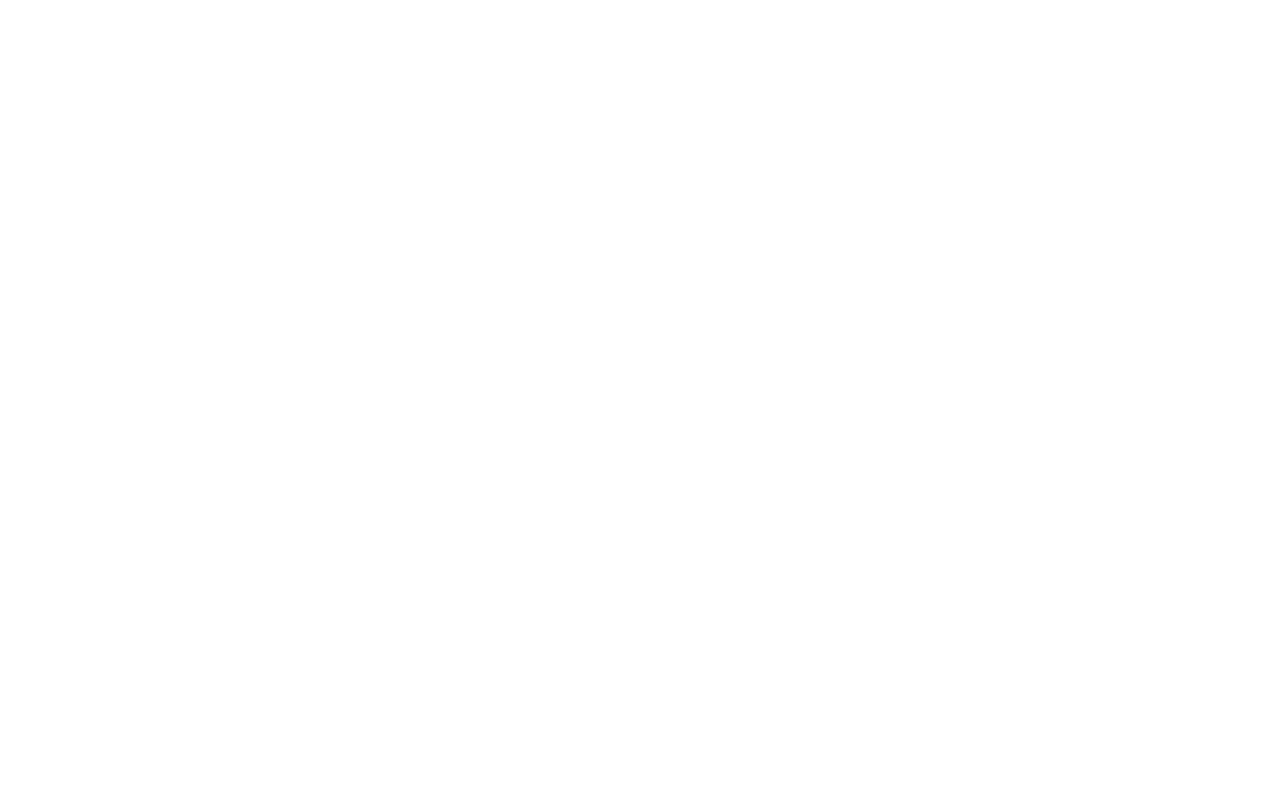
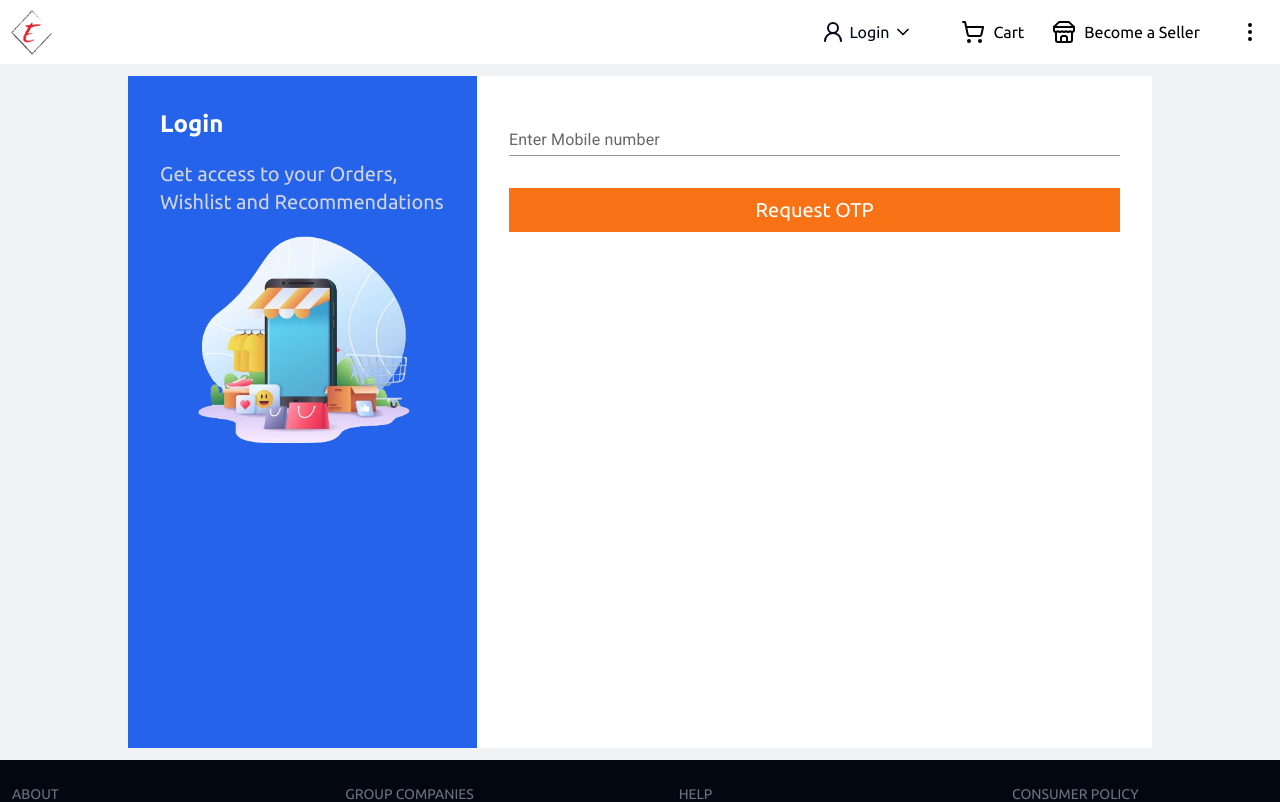
Before and after one commit to srirakeshv/Ecart, a React (Create React App) app: page /login in a window 1280 px wide. Before the commit this address had no page. Shown: the top 802 px of the page. Built offline with nearby package versions, Linux system fonts and the light colour scheme; no server answers.

Commit message:
loginpage added

```diff
--- a/src/App.js
+++ b/src/App.js
@@ -3,6 +3,7 @@ import { BrowserRouter, Route, Routes } from "react-router-dom";
 import HomePage from "./Pages/HomePage/HomePage";
 import ProductPage from "./Pages/ProductPage/ProductPage";
 import SignupPage from "./Pages/AuthenticationPage/SignupPage";
+import LoginPage from "./Pages/AuthenticationPage/LoginPage";
 
 function App() {
   return (
@@ -11,6 +12,7 @@ function App() {
         <Route path="/" element={<HomePage />} />
         <Route path="/ProductPage" element={<ProductPage />} />
         <Route path="/signup" element={<SignupPage />} />
+        <Route path="/login" element={<LoginPage />} />
       </Routes>
     </BrowserRouter>
   );
--- /dev/null
+++ b/src/Components/Authentication/Login.jsx
@@ -0,0 +1,172 @@
+import React, { useState, useEffect } from "react";
+import "tailwindcss/tailwind.css";
+import TextField from "@mui/material/TextField";
+import TransitionsSnackbar from "../Snackbar/SnackBar2";
+import countryCurrencyMapping from "../../ArrayList/CountryCurrency";
+import {
+  isPossiblePhoneNumber,
+  isValidPhoneNumber,
+  validatePhoneNumberLength,
+} from "libphonenumber-js";
+
+const Login = () => {
+  const [number, setNumber] = useState(""); //collecting number and upadating
+  const [countryCode, setCountryCode] = useState(""); //setting country code
+  const [userLocation, setUserLocation] = useState(null); //finding and setting user location
+  const [phoneCode, setPhoneCode] = useState(""); //phone code of country
+  const [active, setActive] = useState(false); //setting phone code active
+  const [valid, setValid] = useState(""); //checking valid or not
+  const [defaultActive, setDefaultActive] = useState(true); //setting default page false
+  const [otpActive, setOtpActive] = useState(false); // setting otp page active
+
+  //fetching user location for updating the price rates of the products
+  useEffect(() => {
+    const fetchUserLocation = () => {
+      navigator.geolocation.getCurrentPosition(
+        (position) => {
+          setUserLocation({
+            latitude: position.coords.latitude,
+            longitude: position.coords.longitude,
+          });
+          // console.log("User location:", {
+          //   latitude: position.coords.latitude,
+          //   longitude: position.coords.longitude,
+          // });
+        },
+        (error) => {
+          console.error("Error fetching user location:", error);
+        }
+      );
+    };
+
+    fetchUserLocation();
+  }, []);
+
+  //api call for converting current location to get iso code and the symbol of the currency
+  useEffect(() => {
+    myLocation();
+  });
+
+  const myLocation = async () => {
+    try {
+      if (userLocation) {
+        const response = await fetch(
+          `https://api.geoapify.com/v1/geocode/reverse?lat=${userLocation.latitude}&lon=${userLocation.longitude}&apiKey=29b0964341b1449f8eb4a30a193fae10`
+        );
+        const data = await response.json();
+        // console.log("country", data);
+        const countrycode = data.features[0].properties.country_code;
+        const concode = countrycode.toUpperCase();
+        setCountryCode(concode);
+        // console.log(countryCode);
+        if (countryCode) {
+          for (const country in countryCurrencyMapping) {
+            if (country === countryCode) {
+              // console.log(countryCurrencyMapping[country]);
+              const cod = countryCurrencyMapping[country].phoneCode;
+              setPhoneCode(cod);
+            }
+          }
+        } else {
+          console.log("no country");
+        }
+      }
+    } catch (error) {
+      console.log("Erroe", error);
+    }
+  };
+
+  //checking the input value length for updating the active status
+  useEffect(() => {
+    setActive(number.length === 0 ? false : true);
+  }, [number]);
+
+  //form submission
+  const handleSubmit = (e) => {
+    e.preventDefault();
+    const validNumber = isPossiblePhoneNumber(phoneCode + number);
+    setValid(validNumber);
+    if (validNumber) {
+      setDefaultActive(false); // Set defaultActive to false only if validNumber is true
+      setOtpActive(true); // Set otpActive to true
+    }
+    // console.log(valid);
+  };
+
+  return (
+    <div
+      className="flex justify-center font-ubuntu p-3 bg-grey1"
+      style={{ minHeight: "87vh" }}
+    >
+      <div className="max-w-5xl w-full flex">
+        <div className="bg-blue-600 w-2/4 p-8">
+          <p className="text-2xl text-white font-semibold">Login</p>
+          <p className="text-xl text-gray-300 mt-5">
+            Get access to your Orders, Wishlist and Recommendations
+          </p>
+          <img
+            src={`${process.env.PUBLIC_URL}/Asset/Signup/cart.png`}
+            alt="CART"
+          />
+        </div>
+        <div className="w-full bg-white p-8">
+          {defaultActive && (
+            <form className="w-full" onSubmit={handleSubmit}>
+              <div className="relative">
+                <TextField
+                  id="standard-basic"
+                  label="Enter Mobile number"
+                  variant="standard"
+                  className="w-full"
+                  value={number}
+                  onChange={(e) => {
+                    setNumber(e.target.value);
+                  }}
+                  InputProps={{
+                    style: { paddingLeft: active ? "40px" : "" },
+                  }}
+                />
+                {active && (
+                  <span className="absolute bottom-[5.6px] left-2">
+                    {phoneCode}
+                  </span>
+                )}
+              </div>
+              <button className="bg-orange-500 w-full p-2 text-white text-xl mt-8">
+                Request OTP
+              </button>
+            </form>
+          )}{" "}
+          {otpActive && (
+            <div className="flex flex-col items-center mt-5">
+              <p className="max-w-60 w-full text-center">
+                Please enter the OTP sent to {number}.{" "}
+                <span
+                  className="text-blue-600 font-medium cursor-pointer"
+                  onClick={() => {
+                    setOtpActive(false);
+                    setDefaultActive(true);
+                  }}
+                >
+                  Change
+                </span>
+              </p>
+              <form className="w-full">
+                <input type="text" name="" id="" className="w-full" />
+                <button className="bg-blue-600 p-3 text-white w-full">
+                  Verify
+                </button>
+              </form>
+            </div>
+          )}
+        </div>
+      </div>
+      {/* <TransitionsSnackbar
+        set={valid ? true : false}
+        setNumber={number ? number : "no"}
+      /> */}
+    </div>
+  );
+};
+
+export default Login;
--- a/src/Components/Common/Navbar.jsx
+++ b/src/Components/Common/Navbar.jsx
@@ -15,6 +15,11 @@ import { useNavigate } from "react-router-dom";
 const Navbar = () => {
   const [hover, setHover] = useState(null);
   const navigate = useNavigate();
+  const [selectedMenu, setSelectedMenu] = useState("");
+
+  const handleMenuClick = (menuText) => {
+    setSelectedMenu(menuText);
+  };
 
   return (
     <nav className="bg-white flex justify-center relative font-ubuntu">
@@ -30,6 +35,7 @@ const Navbar = () => {
             className="p-3"
             onMouseEnter={() => setHover("Login")}
             onMouseLeave={() => setHover(null)}
+            onClick={() => navigate("/login")}
           >
             <span
               className={`p-2 flex gap-1 items-center rounded-md ${
@@ -46,7 +52,9 @@ const Navbar = () => {
                 <ChevronDown size={20} />
               )}
             </span>
-            {hover === "Login" ? <NavbarLogin /> : null}
+            {hover === "Login" ? (
+              <NavbarLogin onClick={handleMenuClick} />
+            ) : null}
           </li>
           <li className={`flex items-center gap-2 cursor-pointer`}>
             <ShoppingCart />
@@ -73,6 +81,12 @@ const Navbar = () => {
           </li>
         </ul>
       </div>
+      {selectedMenu && (
+        <div>
+          {selectedMenu === "signup" && navigate("/signup")}
+          {/* {selectedMenu === "Orders" && navigate("/orders")} */}
+        </div>
+      )}
     </nav>
   );
 };
--- a/src/Components/Home/NavbarMenuList/NavbarLogin.jsx
+++ b/src/Components/Home/NavbarMenuList/NavbarLogin.jsx
@@ -9,7 +9,7 @@ import {
 import "tailwindcss/tailwind.css";
 import { useNavigate } from "react-router-dom";
 
-const NavbarLogin = () => {
+const NavbarLogin = ({ onClick }) => {
   const [hoverMenu, setHoverMenu] = useState(null); //hover setting
   const navigate = useNavigate(); //navigating to another page
 
@@ -22,7 +22,7 @@ const NavbarLogin = () => {
           <span>New customer</span>
           <span
             className="text-blue-700 font-semibold cursor-pointer"
-            onClick={() => navigate("/signup")}
+            onClick={() => onClick("signup")}
           >
             Sign Up
           </span>
--- /dev/null
+++ b/src/Pages/AuthenticationPage/LoginPage.jsx
@@ -0,0 +1,16 @@
+import React from "react";
+import Navbar from "../../Components/Common/Navbar";
+import Footer from "../../Components/Common/Footer";
+import Login from "../../Components/Authentication/Login";
+
+const LoginPage = () => {
+  return (
+    <div>
+      <Navbar />
+      <Login />
+      <Footer />
+    </div>
+  );
+};
+
+export default LoginPage;
```
